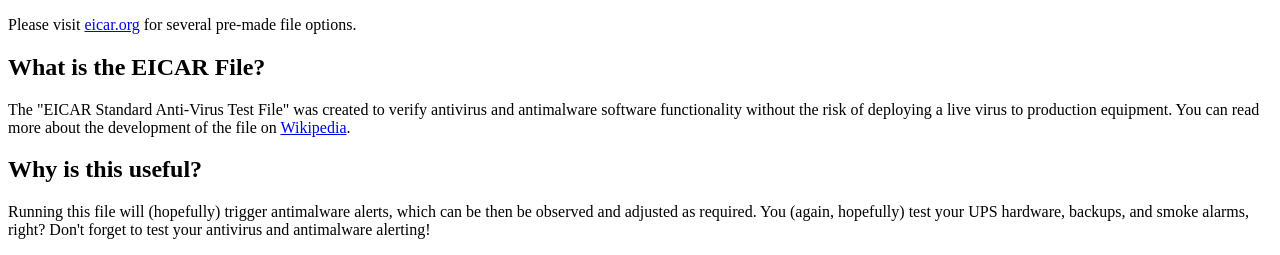
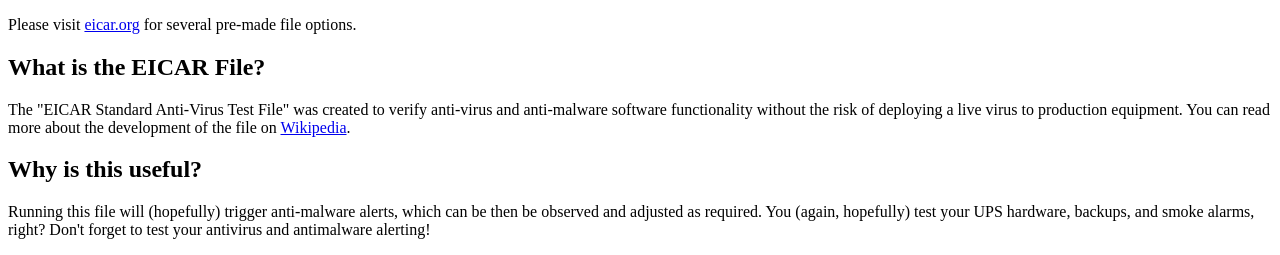
Before and after one commit to dizzylift/eicar, a plain HTML site: page index.html in a window 1280 px wide. Shown: the part 553-808 px from the top of the page. Drawn offline with Linux system fonts and the light colour scheme.

Commit message:
Update index.html

```diff
--- a/index.html
+++ b/index.html
@@ -9,6 +9,6 @@
 <h3 id="file-downloads-">File Downloads:</h3>
 <p>Please visit <a href="https://www.eicar.org/download-anti-malware-testfile">eicar.org</a> for several pre-made file options.</p>
 <h2 id="what-is-the-eicar-file-">What is the EICAR File?</h2>
-<p>The &quot;EICAR Standard Anti-Virus Test File&quot; was created to verify antivirus and antimalware software functionality without the risk of deploying a live virus to production equipment. You can read more about the development of the file on <a href="https://en.wikipedia.org/wiki/EICAR_test_file">Wikipedia</a>.</p>
+<p>The &quot;EICAR Standard Anti-Virus Test File&quot; was created to verify anti-virus and anti-malware software functionality without the risk of deploying a live virus to production equipment. You can read more about the development of the file on <a href="https://en.wikipedia.org/wiki/EICAR_test_file">Wikipedia</a>.</p>
 <h2 id="why-is-this-useful-">Why is this useful?</h2>
-<p>Running this file will (hopefully) trigger antimalware alerts, which can be then be observed and adjusted as required. You (again, hopefully) test your UPS hardware, backups, and smoke alarms, right? Don&#39;t forget to test your antivirus and antimalware alerting!</p>
+<p>Running this file will (hopefully) trigger anti-malware alerts, which can be then be observed and adjusted as required. You (again, hopefully) test your UPS hardware, backups, and smoke alarms, right? Don&#39;t forget to test your antivirus and antimalware alerting!</p>
```
